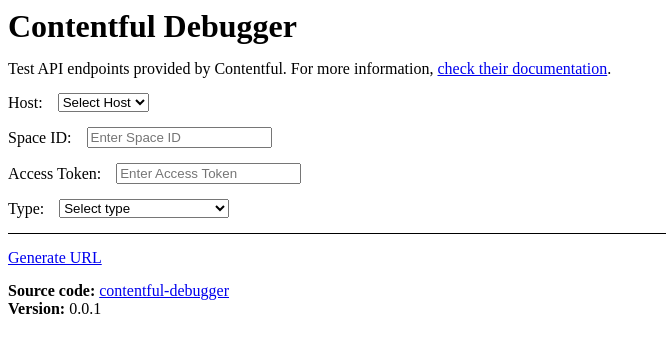
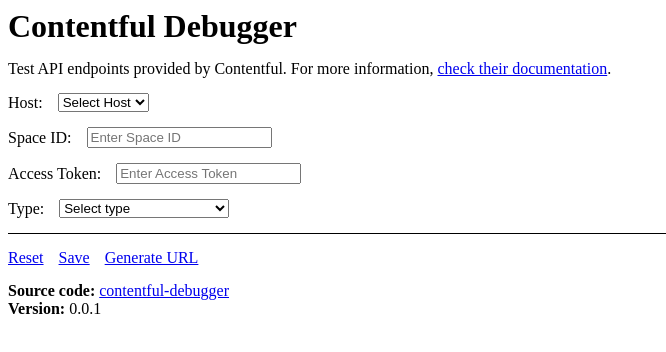
Before and after one commit to tpkahlon/contentful-debugger, a React (Create React App) app: page / in a window 1280 px wide. Shown: the top 352 px of the page, without its empty margins (0-666 px from the left). Built offline with nearby package versions, Linux system fonts and the light colour scheme.

Commit message:
0.0.1: add reset, save state

```diff
--- a/src/App.js
+++ b/src/App.js
@@ -22,13 +22,22 @@
     type: "",
     url: "",
   };
-  const [app, setApp] = useState(initialState);
+  const appState = localStorage?.getItem(labels?.saveState) ? JSON.parse(localStorage?.getItem(labels?.saveState)) : initialState;
+  const [app, setApp] = useState(appState);
   const handleChange = (e) => {
     const { name, value } = e?.target;
     setApp({
       ...app,
       [name]: value,
     });
+  };
+  const handleReset = (e) => {
+    e.preventDefault();
+    localStorage?.removeItem(labels?.saveState);
+  };
+  const handleSave = (e) => {
+    e.preventDefault();
+    localStorage?.setItem(labels?.saveState, JSON.stringify(app));
   };
   const handleClick = (e) => {
     e.preventDefault();
@@ -42,6 +51,8 @@
         app,
         handleChange,
         handleClick,
+        handleSave,
+        handleReset,
       }}
     >
       <main className="app">
--- a/src/components/Buttons.jsx
+++ b/src/components/Buttons.jsx
@@ -3,17 +3,23 @@
 import AppContext from "../context/AppContext";
 
 const Buttons = () => {
-  const { app, handleClick } = useContext(AppContext);
+  const { app, handleClick, handleSave, handleReset } = useContext(AppContext);
   const { url } = app;
   return (
     <>
       <div className="buttons">
+        <a href="#" onClick={handleReset}>
+          Reset
+        </a>
+        <a href="#" onClick={handleSave}>
+          Save
+        </a>
         <a href="#" onClick={handleClick}>
           Generate URL
         </a>
         {url && (
           <a href={url} target="_blank" rel="noopener noreferrer">
-            Check URL/JSON
+            View URL/JSON
           </a>
         )}
       </div>
--- a/src/helpers/index.js
+++ b/src/helpers/index.js
@@ -4,6 +4,7 @@
   contentTypeId: "content_type_id",
   entries: "entries",
   entryId: "entry_id",
+  saveState: "contentful_debugger_state"
 };
 
 function parseURL(app, setApp) {
```
